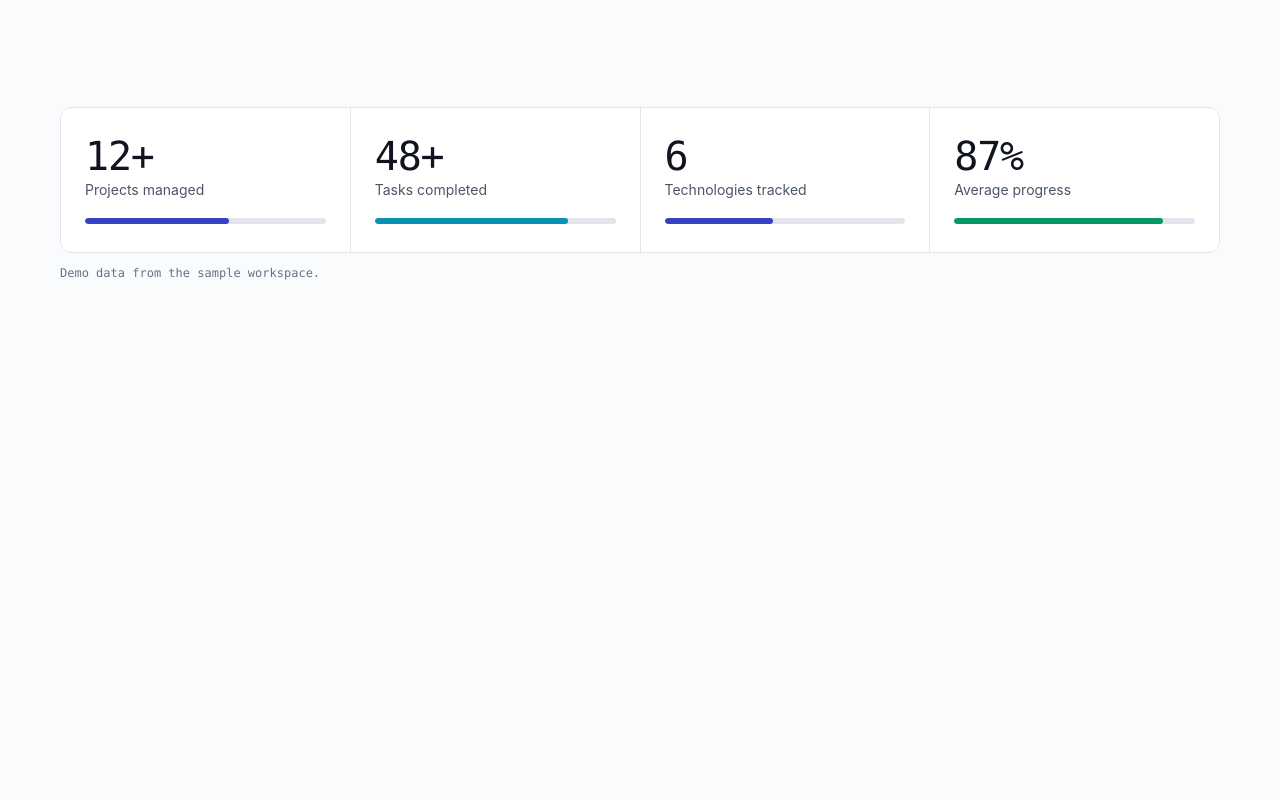
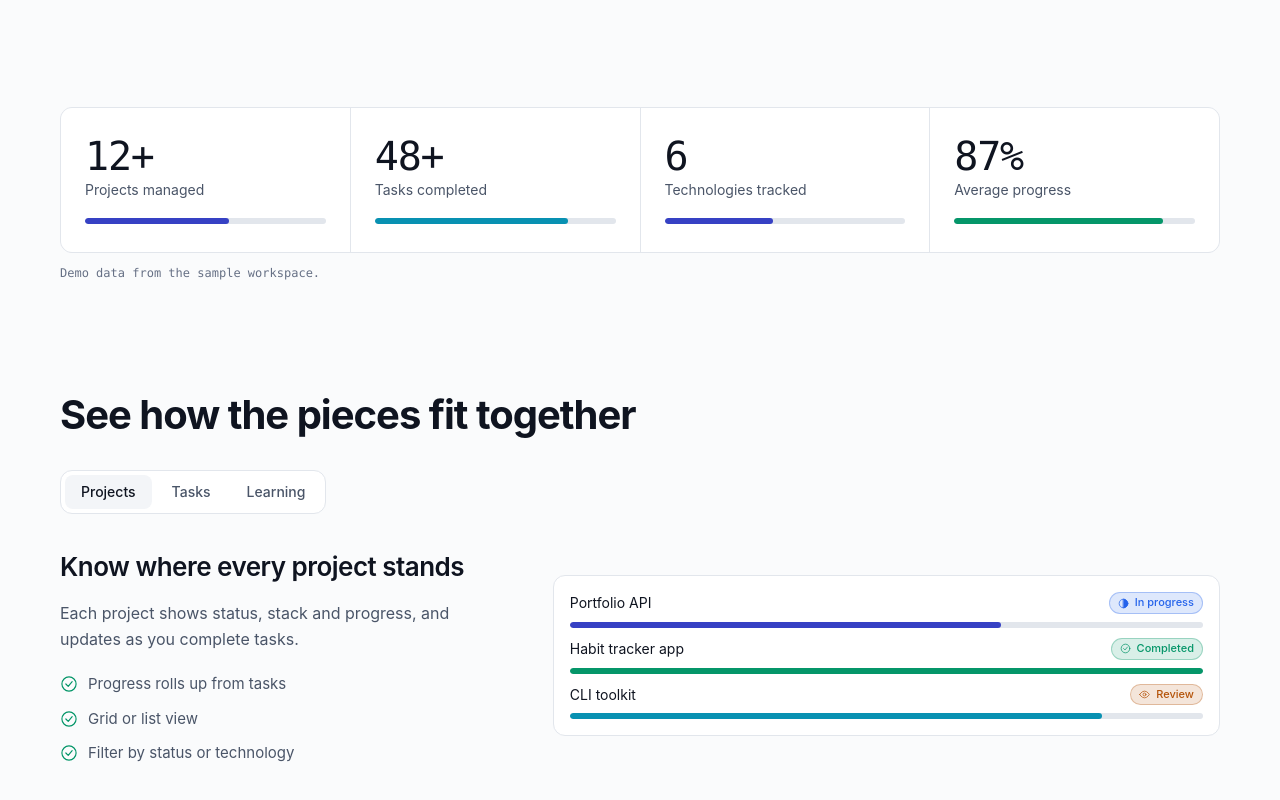
Before and after one commit to benjaminbii/devflow, a React (Vite) app: page / in a window 1280 px wide. Shown: the part 2737-3537 px from the top of the page. Before the commit the page ends 3130 px from the top, so only its background shows below. Built offline with nearby package versions, Linux system fonts and the light colour scheme.

Commit message:
added showcase component

```diff
--- /dev/null
+++ b/src/components/landing/showcase/index.tsx
@@ -0,0 +1,106 @@
+import { useRef, useState, type KeyboardEvent } from "react";
+import { Container } from "@/components/ui/Container";
+import { Icon } from "@/components/ui/Icon";
+import { SectionHeading } from "@/components/ui/SectionHeading";
+import { showcaseTabs } from "./showcaseTabs";
+import { cn } from "@/lib/utils";
+
+export function Showcase() {
+  const [active, setActive] = useState(0);
+  const tabRefs = useRef<(HTMLButtonElement | null)[]>([]);
+  const tab = showcaseTabs[active];
+
+  function select(index: number) {
+    setActive(index);
+    tabRefs.current[index]?.focus();
+  }
+
+  function onKeyDown(e: KeyboardEvent<HTMLDivElement>) {
+    const last = showcaseTabs.length - 1;
+    switch (e.key) {
+      case "ArrowRight":
+        e.preventDefault();
+        select(active === last ? 0 : active + 1);
+        break;
+      case "ArrowLeft":
+        e.preventDefault();
+        select(active === 0 ? last : active - 1);
+        break;
+      case "Home":
+        e.preventDefault();
+        select(0);
+        break;
+      case "End":
+        e.preventDefault();
+        select(last);
+        break;
+    }
+  }
+
+  return (
+    <section id="showcase" className="pb-18 md:pb-28">
+      <Container>
+        <SectionHeading title="See how the pieces fit together" className="mb-8 md:mb-8" />
+
+        <div
+          role="tablist"
+          aria-label="Product areas"
+          onKeyDown={onKeyDown}
+          className="mb-8 inline-flex gap-1 rounded-lg border border-border bg-card p-1"
+        >
+          {showcaseTabs.map((t, i) => (
+            <button
+              key={t.id}
+              ref={(el) => {
+                tabRefs.current[i] = el;
+              }}
+              id={`tab-${t.id}`}
+              type="button"
+              role="tab"
+              aria-selected={i === active}
+              aria-controls={`panel-${t.id}`}
+              tabIndex={i === active ? 0 : -1}
+              onClick={() => setActive(i)}
+              className={cn(
+                "cursor-pointer rounded-md px-4 py-[7px] text-sm font-medium transition-colors",
+                i === active
+                  ? "bg-secondary text-foreground"
+                  : "text-body hover:text-foreground",
+              )}
+            >
+              {t.label}
+            </button>
+          ))}
+        </div>
+
+        <div className="grid items-center gap-8 lg:grid-cols-[1fr_1.5fr] lg:gap-12">
+          <div>
+            <h3 className="mb-3 text-[26px] font-semibold tracking-[-0.02em] text-foreground">
+              {tab.title}
+            </h3>
+            <p>{tab.description}</p>
+            <ul className="mt-5 grid gap-2.5 text-[15px]">
+              {tab.bullets.map((b) => (
+                <li key={b} className="flex gap-2.5">
+                  <Icon name="ok" className="mt-[3px] text-success" />
+                  {b}
+                </li>
+              ))}
+            </ul>
+          </div>
+
+          <div
+            key={tab.id}
+            role="tabpanel"
+            id={`panel-${tab.id}`}
+            aria-labelledby={`tab-${tab.id}`}
+            tabIndex={0}
+            className="grid animate-fade-in gap-2.5 rounded-lg border border-border bg-card p-4 motion-reduce:animate-none"
+          >
+            {tab.preview}
+          </div>
+        </div>
+      </Container>
+    </section>
+  );
+}
--- a/src/data/showcase.tsx
+++ /dev/null
@@ -1,59 +0,0 @@
-import TopicRow from "@/components/landing/showcase/TopicRow";
-import TaskRow from "@/components/landing/showcase/TaskRow";
-import ProjectRow from "@/components/landing/showcase/ProjectRow";
-
-export type ShowcaseTab = {
-  id: string;
-  label: string;
-  title: string;
-  description: string;
-  bullets: string[];
-  preview: React.ReactNode;
-};
-
-
-export const showcaseTabs: ShowcaseTab[] = [
-  {
-    id: "projects",
-    label: "Projects",
-    title: "Know where every project stands",
-    description: "Each project shows status, stack and progress, and updates as you complete tasks.",
-    bullets: ["Progress rolls up from tasks", "Grid or list view", "Filter by status or technology"],
-    preview: (
-      <>
-        <ProjectRow name="Portfolio API" status="progress" value={68} />
-        <ProjectRow name="Habit tracker app" status="done" value={100} tone="success" />
-        <ProjectRow name="CLI toolkit" status="review" value={84} tone="cyan" />
-      </>
-    ),
-  },
-  {
-    id: "tasks",
-    label: "Tasks",
-    title: "Move work across the board",
-    description: "Drag tasks from backlog to done and keep priority, project and deadline visible.",
-    bullets: ["Kanban board and list views", "Priority, project and due date on every task", "Drag between columns"],
-    preview: (
-      <>
-        <TaskRow name="Add rate limiting" status="todo" />
-        <TaskRow name="JWT refresh flow" status="progress" />
-        <TaskRow name="Review auth PR" status="review" />
-        <TaskRow name="Postgres schema" status="done" />
-      </>
-    ),
-  },
-  {
-    id: "learning",
-    label: "Learning",
-    title: "Make study time visible",
-    description: "Track topics, levels and streaks for each technology you are learning.",
-    bullets: ["Topic checklists per technology", "Daily study streaks", "Progress counts toward your analytics"],
-    preview: (
-      <>
-        <TopicRow name="React" done={18} total={25} />
-        <TopicRow name="TypeScript" done={9} total={20} tone="cyan" />
-        <TopicRow name="Node.js" done={12} total={20} tone="success" />
-      </>
-    ),
-  },
-];
--- a/src/pages/Home/Home.tsx
+++ b/src/pages/Home/Home.tsx
@@ -3,6 +3,7 @@ import { Features } from "@/components/landing/Features";
 import { Hero } from "@/components/landing/Hero";
 import { HowItWorks } from "@/components/landing/HowItWorks";
 import { Navbar } from "@/components/landing/Navbar";
+import  { Showcase } from "@/components/landing/showcase";
 import  { StatsStrip } from "@/components/landing/StatsStrip";
 
 function Home() {
@@ -14,6 +15,7 @@ function Home() {
       <Features/>
       <HowItWorks/>
       <StatsStrip/>
+      <Showcase/>
     </main>
 </>
   );
```
